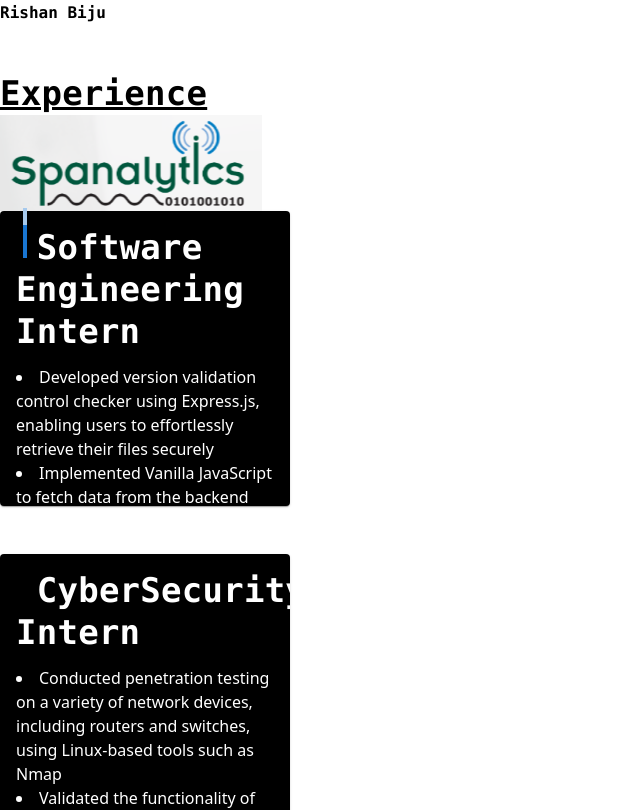
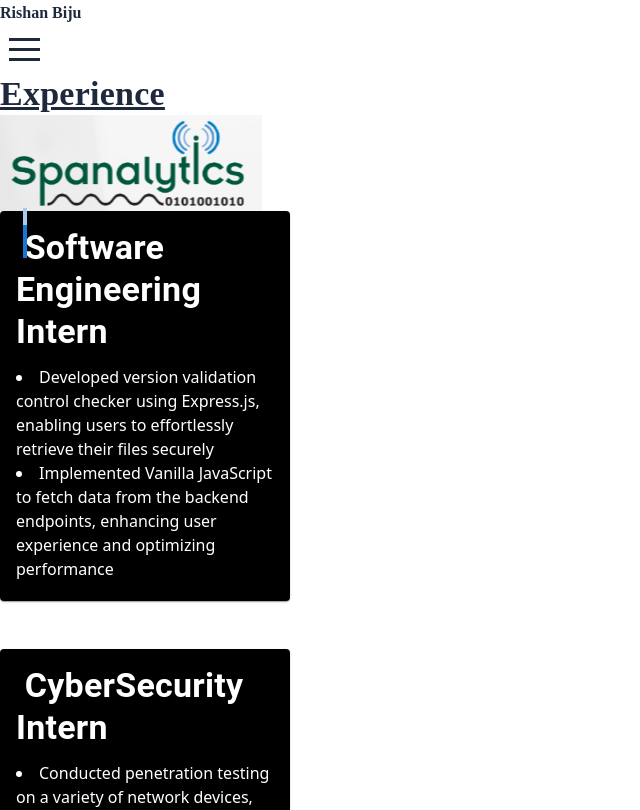
Before and after one commit to RBiju12/Personal_Website, a React (Vite) app in the folder personal-portfolio/: page /experience in a window 1280 px wide. Shown: the top 810 px of the page, without its empty margins (0-640 px from the left). Built offline with nearby package versions, Linux system fonts and the light colour scheme.

Commit message:
Finished remaining errors and styling

```diff
--- a/personal-portfolio/src/App.jsx
+++ b/personal-portfolio/src/App.jsx
@@ -16,7 +16,7 @@ function App() {
   return (
     <div className='min-w-screen min-h-screen bg-slate-300'>
       <button aria-label='Home' onClick={() => navigate('/')}>
-        <h1 className='absolute top-3 left-10 text-white text-2xl' style={{fontFamily: 'Consolas', fontWeight: 'bold'}}>Rishan Biju</h1>
+        <h1 className='absolute top-3 left-10 text-white text-2xl' style={{fontFamily: 'Poppins', fontWeight: 'bold', color: '#1e293b'}}>Rishan Biju</h1>
       </button>
 
       <Slider />
--- a/personal-portfolio/src/components/Cards.jsx
+++ b/personal-portfolio/src/components/Cards.jsx
@@ -12,11 +12,11 @@ const Cards = ({img, title, body, url, height, width}) => {
       <Card sx={{maxWidth: Number(`${width}`), maxHeight: Number(`${height}`), backgroundColor: 'black'}}>
           {img}
           <CardContent>
-            <Typography gutterBottom variant='h4' component='div' style={{fontFamily: 'Consolas', color: 'white', fontWeight: 'bold'}}>
+            <Typography gutterBottom variant='h4' component='div' style={{fontFamily: '#1e293b', color: 'white', fontWeight: 'bold'}}>
               &nbsp;{title}
             </Typography>
 
-            <Typography gutterBottom variant='ol' component='div' style={{color: 'white'}}>
+            <Typography gutterBottom variant='ol' component='div' style={{color: 'white', font: 'Poppins'}}>
               {body ? body.map((section, id) =>
             <li key={id}> {section} </li>) : undefined}
             </Typography>
--- a/personal-portfolio/src/components/Slider.jsx
+++ b/personal-portfolio/src/components/Slider.jsx
@@ -8,7 +8,7 @@ const Slider = () => {
   return (
     <>
     <div className='absolute top-0 right-20'>
-        <Squash color="#FFFFFF" size={31} onToggle={(toggled) => {
+        <Squash color="#1e293b" size={31} onToggle={(toggled) => {
             setToggled(toggled)
         }} />
 
--- a/personal-portfolio/src/pages/About.jsx
+++ b/personal-portfolio/src/pages/About.jsx
@@ -10,11 +10,11 @@ const About = () => {
 
   return (
     <div className='mt-20'>
-      <Typography variant='h4' className='text-center text-white mt-20' style={{fontFamily: 'Consolas', fontWeight: 'bold'}}><u>About Me</u></Typography>
+      <Typography variant='h4' className='text-center mt-20' style={{fontFamily: 'Poppins', fontWeight: 'bold', color:'#1e293b'}}><u>About Me</u></Typography>
       <br />
       <br />
       <div className='text-center mr-20'>
-      <Typography variant='p' className='text-white' style={{fontFamily : 'Consolas', fontSize: 20, fontWeight: 'bold'}}>
+      <Typography variant='p' className='text-white' style={{fontFamily : 'Poppins', fontSize: 20, fontWeight: 'bold', color: '#1e293b'}}>
       I am a rising Sophmore in the computer science program at Virginia Tech. I love to be creative and develop new solutions to help the world. <br />
       I plan on becoming a Undergraduate Teaching Assistant next fall and am passionate about helping others. <br />
       This is my personal website where I have my Experience, Projects, Skills, Resume, and Contact listed and I hope to connect with you.
--- a/personal-portfolio/src/pages/Error.jsx
+++ b/personal-portfolio/src/pages/Error.jsx
@@ -3,7 +3,7 @@ import React from 'react'
 const Error = () => {
   return (
     <div className='my-80 justify-center items-center '>
-      <h1 className='text-center text-white' style={{fontWeight: 'bold', fontFamily: 'Consolas', fontSize: 30}}>404 Error</h1>
+      <h1 className='text-center text-white' style={{fontWeight: 'bold', fontFamily: 'Poppins', fontSize: 30}}>404 Error</h1>
     </div>
   )
 }
--- a/personal-portfolio/src/pages/Experience.jsx
+++ b/personal-portfolio/src/pages/Experience.jsx
@@ -19,7 +19,7 @@ export default function Experience() {
 
 
       <div className='mt-10'>
-      <Typography variant='h4' className='text-center text-white' style={{fontFamily: 'Consolas', fontWeight: 'bold'}}><u>Experience</u></Typography>
+      <Typography variant='h4' className='text-center text-white' style={{fontFamily: 'Poppins', fontWeight: 'bold', color: '#1e293b'}}><u>Experience</u></Typography>
       <div className='absolute mt-10 left-0 right-0 flex justify-center items-center'>
         <img src={spanalytics} title='Spanalytics' />
       </div>
@@ -34,10 +34,10 @@ export default function Experience() {
         <LinearProgress sx={{transform: 'rotate(270deg)', width: '50px'}} />
       </Box>
     <div className='flex flex-col space-y-15 justify-center items-center'>
-      <Cards title='Software Engineering Intern' body={body3} width={290} height={295} />
+      <Cards title='Software Engineering Intern' body={body3} width={290} height={390} />
       <br />
       <br />
-      <Cards title='CyberSecurity Intern' body={body2} width={290} height={280} />
+      <Cards title='CyberSecurity Intern' body={body2} width={290} height={380} />
     </div>
     </div>
 
--- a/personal-portfolio/src/pages/Footer.jsx
+++ b/personal-portfolio/src/pages/Footer.jsx
@@ -5,7 +5,7 @@ export default function Footer()
 {
     return (
     <div className='flex items-end justify-center bg-black'>
-        <h1 className='mb-4 text-white text-center' style={{fontFamily: 'Consolas', fontWeight: 'bold'}}>Designed entirely by Rishan Biju</h1>
+        <h1 className='mb-4 text-white text-center' style={{fontFamily: 'Poppins', fontWeight: 'bold', color: 'white'}}>Designed entirely by Rishan Biju</h1>
     </div>
     )
 }
--- a/personal-portfolio/src/pages/Home.jsx
+++ b/personal-portfolio/src/pages/Home.jsx
@@ -23,7 +23,7 @@ const Home = () => {
     <div className='bg-slate-300'>
       <div className='flex flex-col space-y-20'>
       <br />
-      <Typography variant='h5' className='text-white text-center' style={{fontFamily: 'Consolas', fontWeight: 'bold'}}>
+      <Typography variant='h5' className='text-center' style={{fontFamily: 'Poppins', fontWeight: 'bold', color: '#1e293b'}}>
       Hello, I am <br/>
       &nbsp; &nbsp; Rishan Biju
       </Typography>
--- a/personal-portfolio/src/pages/Projects.jsx
+++ b/personal-portfolio/src/pages/Projects.jsx
@@ -14,7 +14,7 @@ export default function Projects()
     <>
     <div>
       <div className='mt-20'>
-        <Typography variant='h4' className='text-center text-white' style={{fontFamily: 'Consolas', fontWeight: 'bold'}}><u>Projects</u></Typography>
+        <Typography variant='h4' className='text-center text-white' style={{fontFamily: 'Poppins', fontWeight: 'bold', color: '#1e293b'}}><u>Projects</u></Typography>
       </div>
 
       <div className='mt-40 ml-80 flex flex-row space-x-80'>
--- a/personal-portfolio/src/pages/Resume.jsx
+++ b/personal-portfolio/src/pages/Resume.jsx
@@ -7,9 +7,9 @@ const Resume = () => {
   return (
     <>
     <div className='my-40 flex flex-col justify-center items-center text-center gap-20'>
-      <h1 style={{fontFamily: 'Consolas', color: 'white', fontSize: 30, fontWeight: 'bold'}}><u>Resume</u></h1>
+      <h1 style={{fontFamily: 'Poppins', color: '#1e293b', fontSize: 30, fontWeight: 'bold'}}><u>Resume</u></h1>
       <iframe src={PersonalResume} title='Rishan Biju Resume' height={300} width={300} loading='lazy'></iframe>
-      <a href="https://drive.google.com/file/d/11yHD18fYULRhZA19bO8QR7fml4eqALfh/view?usp=sharing" style={{color:'white', fontFamily:'Consolas', fontSize:20, fontWeight: 'bold'}}>Click Me to Access Full Resume</a>
+      <a href="https://drive.google.com/file/d/11yHD18fYULRhZA19bO8QR7fml4eqALfh/view?usp=sharing" style={{color:'#1e293b', fontFamily:'Poppins', fontSize:20, fontWeight: 'bold'}}>Click Me to Access Full Resume</a>
     </div>
 
     <Social />
--- a/personal-portfolio/src/pages/Skills.jsx
+++ b/personal-portfolio/src/pages/Skills.jsx
@@ -19,7 +19,7 @@ const Skills = () => {
   return (
     <div className='mt-0'>
       <div className='mt-10'>
-      <Typography className='text-white text-center mt-10' variant='h4' style={{fontFamily: 'Consolas', fontWeight: 'bold'}}><u>Skills</u></Typography>
+      <Typography className='text-white text-center mt-10' variant='h4' style={{fontFamily: 'Poppins', fontWeight: 'bold', color: '#1e293b'}}><u>Skills</u></Typography>
       </div>
 
     <div className="flex mx-20 mt-20">
```
Also changed, not shown: personal-portfolio/src/components/Navbar.jsx (+6 -6 lines).
